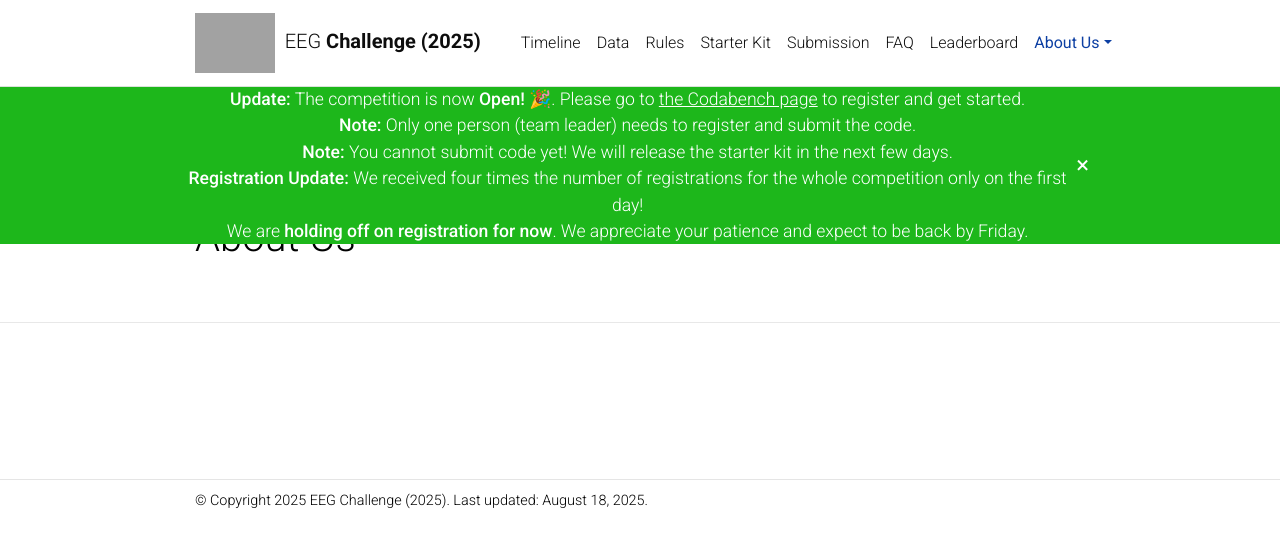
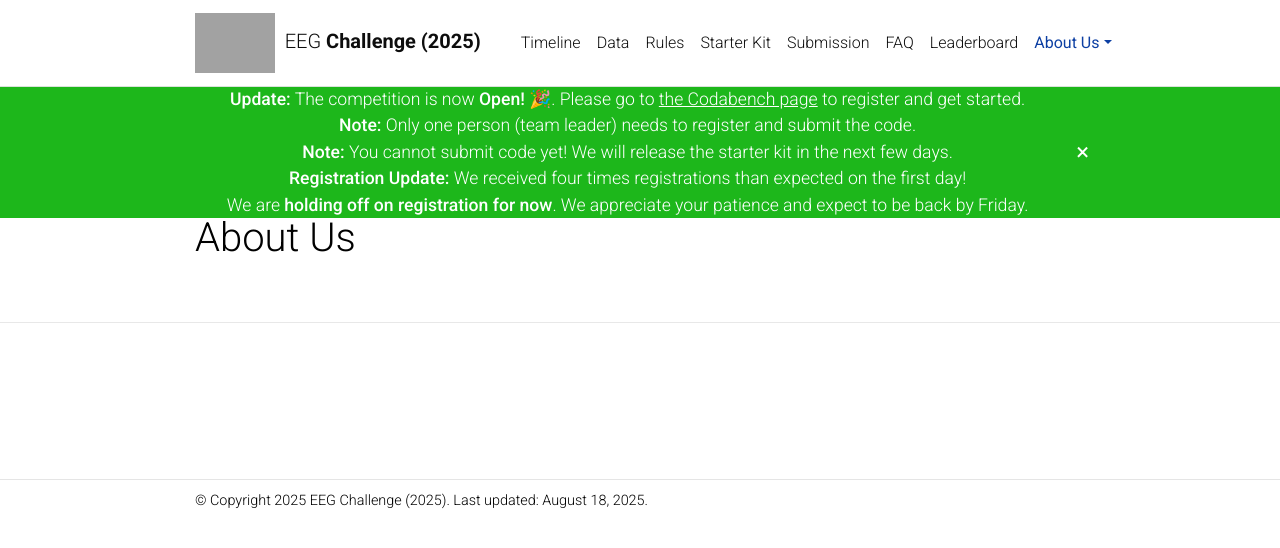
Before and after one commit to urgent-challenge/urgent2024, a Jekyll site: the page built from _pages/dropdown.md, in a window 1280 px wide. Shown: the top 548 px of the page. Built offline with Jekyll 4.4.1, drawn with Linux system fonts in a browser that asks for light colours; comment, search, counter and statistics services are not loaded; a style sheet for code colours, icons or effects is not loaded; grey boxes are pictures that could not be loaded.

Commit message:
move one line back

```diff
--- a/_layouts/default.html
+++ b/_layouts/default.html
@@ -75,7 +75,7 @@
             Please go to <a href="https://www.codabench.org/competitions/9975/" style="text-decoration: underline;">the Codabench page</a> to register and get started.<br>
             <strong>Note:</strong> Only one person (team leader) needs to register and submit the code.<br>
             <strong>Note:</strong> You cannot submit code yet! We will release the starter kit in the next few days.<br>
-            <strong>Registration Update:</strong> We received four times the number of registrations for the whole competition only on the first day!<br>
+            <strong>Registration Update:</strong> We received four times registrations than expected on the first day!<br>
             We are <strong>holding off on registration for now</strong>. We appreciate your patience and expect to be back by Friday.
           </div>
         </div>
```
